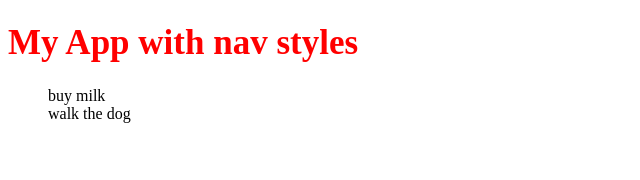
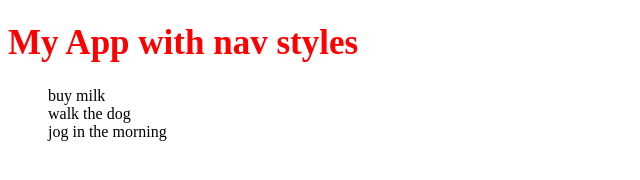
Before and after one commit to thinkful-ei-gecko/yulia-leon-august12, a plain HTML site: page index.html in a window 1280 px wide. Shown: the whole page, without its empty margins (0-640 px from the left). Drawn offline with Linux system fonts and the light colour scheme.

Commit message:
modified index.html

```diff
--- a/index.html
+++ b/index.html
@@ -16,6 +16,7 @@
         <li>
             walk the dog
         </li>
+        <li>jog in the morning</li>
     </ul>
 </body>
 </html>
```
